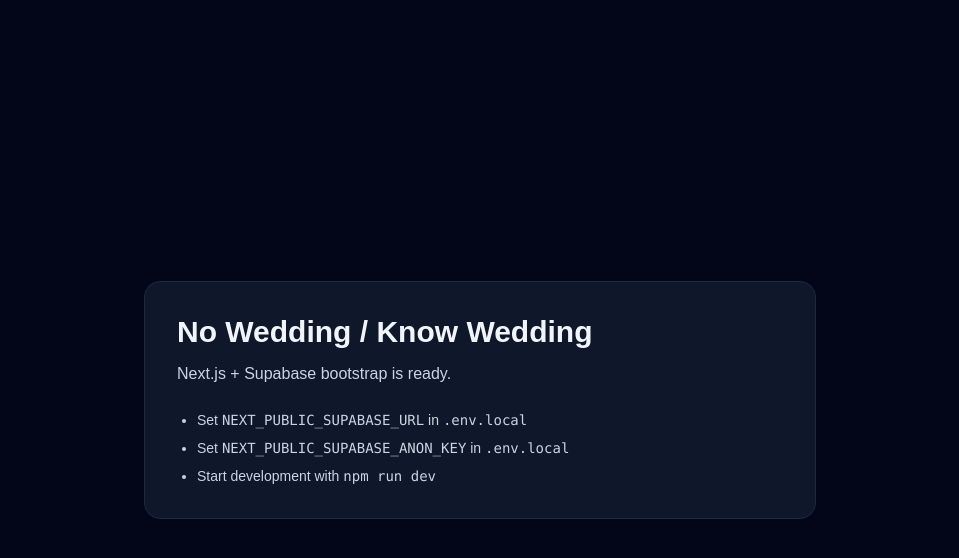
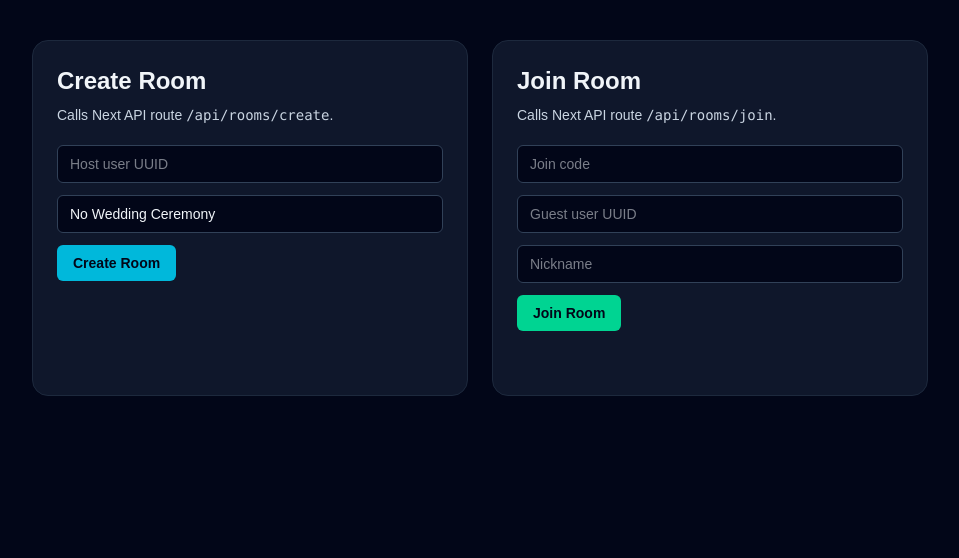
Before and after one commit to tenjung/know-wedding, a Next.js app: page / in a window 1280 px wide. Shown: the top 558 px of the page, without its empty margins (160-1119 px from the left). Built offline with nearby package versions, Linux system fonts and the light colour scheme.

Commit message:
Add Next API wrappers for create/join room and test UI

```diff
--- /dev/null
+++ b/src/app/api/rooms/create/route.ts
@@ -0,0 +1,30 @@
+import { NextResponse } from "next/server";
+import { invokeEdgeFunction } from "@/lib/supabase/functions";
+
+type CreateRoomPayload = {
+  hostUserId: string;
+  title: string;
+  scheduledAt?: string | null;
+  themeId?: string | null;
+  capacity?: number;
+};
+
+export async function POST(request: Request) {
+  try {
+    const payload = (await request.json()) as CreateRoomPayload;
+
+    if (!payload.hostUserId || !payload.title) {
+      return NextResponse.json(
+        { error: "hostUserId and title are required" },
+        { status: 400 },
+      );
+    }
+
+    const data = await invokeEdgeFunction("create_room", payload);
+    return NextResponse.json(data);
+  } catch (error) {
+    const message =
+      error instanceof Error ? error.message : "Failed to create room";
+    return NextResponse.json({ error: message }, { status: 500 });
+  }
+}
--- /dev/null
+++ b/src/app/api/rooms/join/route.ts
@@ -0,0 +1,36 @@
+import { NextResponse } from "next/server";
+import { invokeEdgeFunction } from "@/lib/supabase/functions";
+
+type JoinRoomPayload = {
+  roomId?: string;
+  joinCode?: string;
+  userId: string;
+  nickname: string;
+  skinId?: string | null;
+};
+
+export async function POST(request: Request) {
+  try {
+    const payload = (await request.json()) as JoinRoomPayload;
+
+    if (!payload.userId || !payload.nickname) {
+      return NextResponse.json(
+        { error: "userId and nickname are required" },
+        { status: 400 },
+      );
+    }
+
+    if (!payload.roomId && !payload.joinCode) {
+      return NextResponse.json(
+        { error: "roomId or joinCode is required" },
+        { status: 400 },
+      );
+    }
+
+    const data = await invokeEdgeFunction("join_room", payload);
+    return NextResponse.json(data);
+  } catch (error) {
+    const message = error instanceof Error ? error.message : "Failed to join room";
+    return NextResponse.json({ error: message }, { status: 500 });
+  }
+}
--- a/src/app/page.tsx
+++ b/src/app/page.tsx
@@ -1,22 +1,137 @@
+"use client";
+
+import { FormEvent, useState } from "react";
+
+async function postJson<T>(url: string, body: Record<string, unknown>) {
+  const response = await fetch(url, {
+    method: "POST",
+    headers: { "Content-Type": "application/json" },
+    body: JSON.stringify(body),
+  });
+
+  const data = (await response.json()) as T & { error?: string };
+  if (!response.ok) throw new Error(data.error ?? "Request failed");
+  return data;
+}
+
 export default function Home() {
+  const [hostUserId, setHostUserId] = useState("");
+  const [roomTitle, setRoomTitle] = useState("No Wedding Ceremony");
+  const [createResult, setCreateResult] = useState("");
+  const [joinCode, setJoinCode] = useState("");
+  const [guestUserId, setGuestUserId] = useState("");
+  const [nickname, setNickname] = useState("");
+  const [joinResult, setJoinResult] = useState("");
+
+  const [loadingCreate, setLoadingCreate] = useState(false);
+  const [loadingJoin, setLoadingJoin] = useState(false);
+
+  async function onCreateRoom(event: FormEvent<HTMLFormElement>) {
+    event.preventDefault();
+    setLoadingCreate(true);
+    setCreateResult("");
+    try {
+      const data = await postJson<{ roomId: string; joinCode: string }>(
+        "/api/rooms/create",
+        { hostUserId, title: roomTitle },
+      );
+      setCreateResult(`roomId=${data.roomId}, joinCode=${data.joinCode}`);
+      setJoinCode(data.joinCode);
+    } catch (error) {
+      setCreateResult(error instanceof Error ? error.message : "Failed");
+    } finally {
+      setLoadingCreate(false);
+    }
+  }
+
+  async function onJoinRoom(event: FormEvent<HTMLFormElement>) {
+    event.preventDefault();
+    setLoadingJoin(true);
+    setJoinResult("");
+    try {
+      const data = await postJson<{ roomId: string; memberId: string }>(
+        "/api/rooms/join",
+        { userId: guestUserId, nickname, joinCode },
+      );
+      setJoinResult(`roomId=${data.roomId}, memberId=${data.memberId}`);
+    } catch (error) {
+      setJoinResult(error instanceof Error ? error.message : "Failed");
+    } finally {
+      setLoadingJoin(false);
+    }
+  }
+
   return (
-    <div className="flex min-h-screen items-center justify-center bg-slate-950 px-6 text-slate-100">
-      <main className="w-full max-w-2xl rounded-2xl border border-slate-800 bg-slate-900 p-8">
-        <h1 className="text-3xl font-semibold">No Wedding / Know Wedding</h1>
-        <p className="mt-3 text-slate-300">
-          Next.js + Supabase bootstrap is ready.
-        </p>
-        <ul className="mt-6 list-disc space-y-2 pl-5 text-sm text-slate-300">
-          <li>
-            Set <code>NEXT_PUBLIC_SUPABASE_URL</code> in{" "}
-            <code>.env.local</code>
-          </li>
-          <li>
-            Set <code>NEXT_PUBLIC_SUPABASE_ANON_KEY</code> in{" "}
-            <code>.env.local</code>
-          </li>
-          <li>Start development with <code>npm run dev</code></li>
-        </ul>
+    <div className="min-h-screen bg-slate-950 px-6 py-10 text-slate-100">
+      <main className="mx-auto grid w-full max-w-4xl gap-6 md:grid-cols-2">
+        <section className="rounded-2xl border border-slate-800 bg-slate-900 p-6">
+          <h1 className="text-2xl font-semibold">Create Room</h1>
+          <p className="mt-2 text-sm text-slate-300">
+            Calls Next API route <code>/api/rooms/create</code>.
+          </p>
+          <form className="mt-5 space-y-3" onSubmit={onCreateRoom}>
+            <input
+              className="w-full rounded-md border border-slate-700 bg-slate-950 px-3 py-2 text-sm"
+              placeholder="Host user UUID"
+              value={hostUserId}
+              onChange={(e) => setHostUserId(e.target.value)}
+              required
+            />
+            <input
+              className="w-full rounded-md border border-slate-700 bg-slate-950 px-3 py-2 text-sm"
+              placeholder="Room title"
+              value={roomTitle}
+              onChange={(e) => setRoomTitle(e.target.value)}
+              required
+            />
+            <button
+              type="submit"
+              disabled={loadingCreate}
+              className="rounded-md bg-cyan-500 px-4 py-2 text-sm font-semibold text-slate-950 disabled:opacity-50"
+            >
+              {loadingCreate ? "Creating..." : "Create Room"}
+            </button>
+          </form>
+          <p className="mt-4 min-h-6 text-sm text-cyan-300">{createResult}</p>
+        </section>
+
+        <section className="rounded-2xl border border-slate-800 bg-slate-900 p-6">
+          <h2 className="text-2xl font-semibold">Join Room</h2>
+          <p className="mt-2 text-sm text-slate-300">
+            Calls Next API route <code>/api/rooms/join</code>.
+          </p>
+          <form className="mt-5 space-y-3" onSubmit={onJoinRoom}>
+            <input
+              className="w-full rounded-md border border-slate-700 bg-slate-950 px-3 py-2 text-sm"
+              placeholder="Join code"
+              value={joinCode}
+              onChange={(e) => setJoinCode(e.target.value)}
+              required
+            />
+            <input
+              className="w-full rounded-md border border-slate-700 bg-slate-950 px-3 py-2 text-sm"
+              placeholder="Guest user UUID"
+              value={guestUserId}
+              onChange={(e) => setGuestUserId(e.target.value)}
+              required
+            />
+            <input
+              className="w-full rounded-md border border-slate-700 bg-slate-950 px-3 py-2 text-sm"
+              placeholder="Nickname"
+              value={nickname}
+              onChange={(e) => setNickname(e.target.value)}
+              required
+            />
+            <button
+              type="submit"
+              disabled={loadingJoin}
+              className="rounded-md bg-emerald-400 px-4 py-2 text-sm font-semibold text-slate-950 disabled:opacity-50"
+            >
+              {loadingJoin ? "Joining..." : "Join Room"}
+            </button>
+          </form>
+          <p className="mt-4 min-h-6 text-sm text-emerald-300">{joinResult}</p>
+        </section>
       </main>
     </div>
   );
--- /dev/null
+++ b/src/lib/supabase/functions.ts
@@ -0,0 +1,44 @@
+type RequiredEnv = "NEXT_PUBLIC_SUPABASE_URL" | "SUPABASE_SERVICE_ROLE_KEY";
+
+function readEnv(name: RequiredEnv) {
+  const value = process.env[name];
+  if (!value) {
+    throw new Error(`Missing required env var: ${name}`);
+  }
+  return value;
+}
+
+export async function invokeEdgeFunction<TBody extends object>(
+  functionName: string,
+  body: TBody,
+) {
+  const supabaseUrl = readEnv("NEXT_PUBLIC_SUPABASE_URL");
+  const serviceRoleKey = readEnv("SUPABASE_SERVICE_ROLE_KEY");
+
+  const response = await fetch(`${supabaseUrl}/functions/v1/${functionName}`, {
+    method: "POST",
+    headers: {
+      "Content-Type": "application/json",
+      Authorization: `Bearer ${serviceRoleKey}`,
+      apikey: serviceRoleKey,
+    },
+    body: JSON.stringify(body),
+    cache: "no-store",
+  });
+
+  const text = await response.text();
+  const json = text ? (JSON.parse(text) as unknown) : {};
+
+  if (!response.ok) {
+    const message =
+      typeof json === "object" &&
+      json !== null &&
+      "error" in json &&
+      typeof json.error === "string"
+        ? json.error
+        : `Edge function ${functionName} failed`;
+    throw new Error(message);
+  }
+
+  return json;
+}
--- a/tsconfig.json
+++ b/tsconfig.json
@@ -30,5 +30,5 @@
     ".next/dev/types/**/*.ts",
     "**/*.mts"
   ],
-  "exclude": ["node_modules"]
+  "exclude": ["node_modules", "supabase/functions/**/*"]
 }
```
Also changed, not shown: 1 other file (tests, documents, lock files or other folders).
